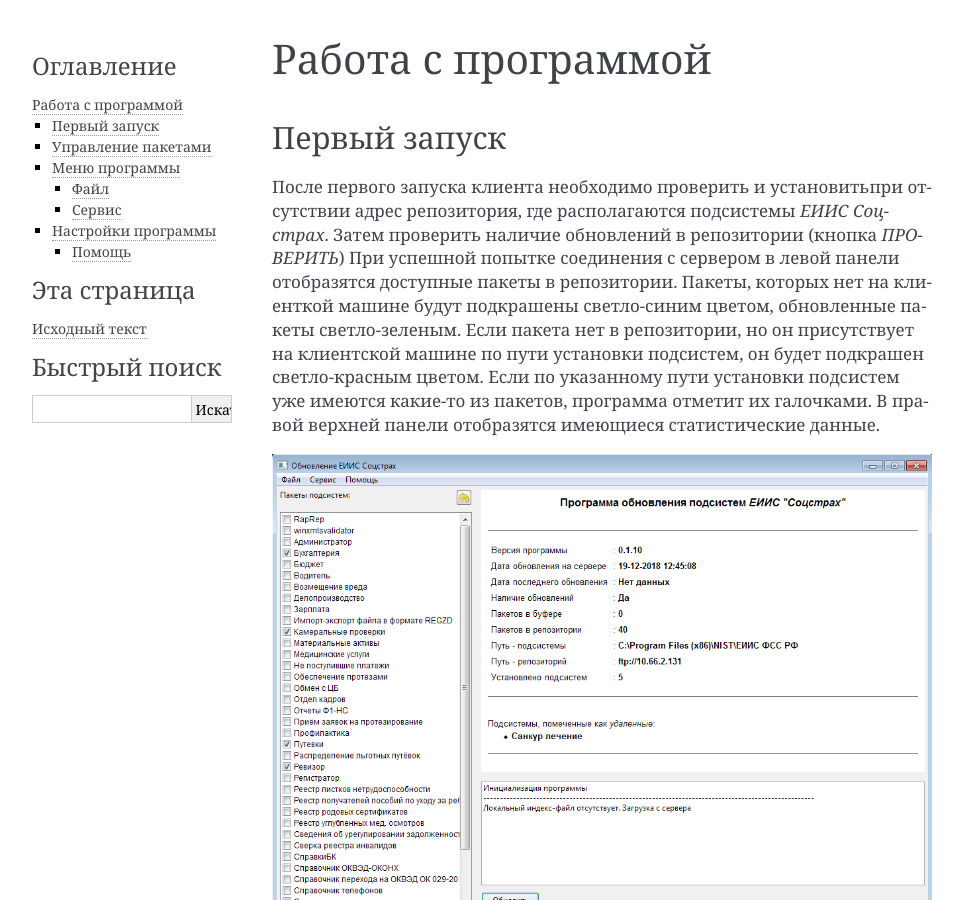
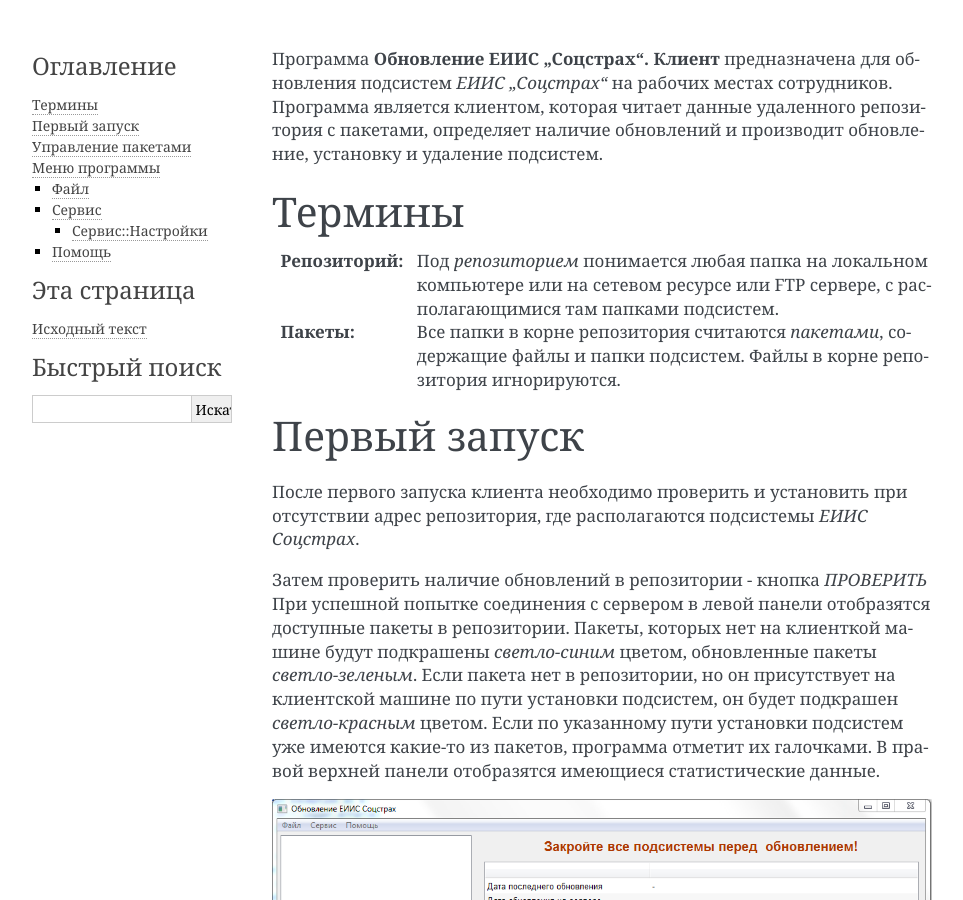
Before and after one commit to fss6600/repoclient, a Sphinx documentation site: the page built from docs/source/workflow.rst, in a window 1280 px wide and 900 px high. Shown: the whole window, without its empty margins (148-1111 px from the left). Built offline with Sphinx 7.4.7, drawn with Linux system fonts in a browser that asks for light colours; some of the changed text lies outside the part shown.

Commit message:
Переписано руководство

```diff
--- a/docs/source/workflow.rst
+++ b/docs/source/workflow.rst
@@ -1,17 +1,27 @@
-*******************
-Работа с программой
-*******************
+Программа **Обновление ЕИИС 'Соцстрах'. Клиент** предназначена для обновления подсистем *ЕИИС 'Соцстрах'* на рабочих местах сотрудников.
+Программа является клиентом, которая читает данные удаленного репозитория с пакетами, определяет наличие обновлений и производит обновление, установку и удаление подсистем.
+
+Термины
+=======
+
+:Репозиторий: Под *репозиторием* понимается любая папка на локальном компьютере или на сетевом ресурсе или FTP сервере, с располагающимися там папками подсистем.
+
+:Пакеты: Все папки в корне репозитория считаются *пакетами*, содержащие файлы и папки подсистем. Файлы в корне репозитория игнорируются.
 
 Первый запуск
 =============
 
-После первого запуска клиента необходимо проверить и установитьпри отсутствии адрес репозитория, где располагаются подсистемы `ЕИИС Соцстрах`.
-Затем проверить наличие обновлений в репозитории (кнопка `ПРОВЕРИТЬ`)
-При успешной попытке соединения с сервером в левой панели отобразятся доступные пакеты в репозитории. Пакеты, которых нет на клиенткой машине будут подкрашены светло-синим цветом, обновленные пакеты светло-зеленым.
-Если пакета нет в репозитории, но он присутствует на клиентской машине по пути установки подсистем, он будет подкрашен светло-красным цветом.
+После первого запуска клиента необходимо проверить и установить при отсутствии адрес репозитория, где располагаются подсистемы `ЕИИС Соцстрах`.
+
+Затем проверить наличие обновлений в репозитории - кнопка `ПРОВЕРИТЬ`
+При успешной попытке соединения с сервером в левой панели отобразятся доступные пакеты в репозитории. Пакеты, которых нет на клиенткой машине будут подкрашены *светло-синим* цветом, обновленные пакеты *светло-зеленым*.
+Если пакета нет в репозитории, но он присутствует на клиентской машине по пути установки подсистем, он будет подкрашен *светло-красным* цветом.
 Если по указанному пути установки подсистем уже имеются какие-то из пакетов, программа отметит их галочками. В правой верхней панели отобразятся имеющиеся статистические данные.
 
 .. image:: _static/images/first_run.png
+    :align: center
+
+.. image:: _static/images/first_run_2.png
     :align: center
 
 При неудачном подключении к серверу, в нижней левой панели отбразится соответствующее сообщение. В таком случае необходимо обратиться к администраторам.
@@ -22,21 +32,30 @@
 Управление пакетами
 ===================
 
-.. warning:: Перед началом работы с программой убедитесь, что Вы закрыли все свои подсистемы, во избежания возникновения ошибок в процессе установки.
+.. attention::
+    **Перед началом работы с программой убедитесь, что Вы закрыли все свои подсистемы, во избежания возникновения ошибок в процессе установки.**
 
 Для управлением пакетами требуется следующая очередность шагов:
 
-    - проверить наличие обновлений в репозитории;
-    - обновить / установить / удалить требуемые пакеты;
+    #. проверить наличие обновлений в репозитории;
+    #. обновить / установить / удалить требуемые пакеты;
 
-Для проверки обновлений нажмите экранную кнопку **`Проверить`** или пункт в меню - **`Сервис`** - **`Проверить обновления`** или нажать клавишу **F2**.
-Для установки, обновления или удаления пакетов, необходимо выбрать в левой панели (*Пакеты подсистем*) необходимые пакеты и нажать кнопку **`Обновить`** или выбрать в меню пункт **`Сервис`** - **`Обновить`** или нажать клавишу **F3**.
-Запустится процесс обмена данными с репозиторием и загрузка новых файлов, при их наличии. Информация о процессе работы будет отображаться в правой нижней панели (*Панель сообщений*) и в прогресс-баре.
+*Проверка обновлений*
+    Для проверки обновлений нажмите экранную кнопку **`Проверить`** или пункт в меню - **`Сервис`** - **`Проверить обновления`** или клавишу <``F2``>.
+    Запустится процесс проверки, о наличии обновлений будет указано в правой верхней панели (*Информационная панель*), измененные или удаленные пакеты будут подсвечены соответствующим цветом.
+
+*Процесс обновления/установки*
+    Для установки, обновления или удаления пакетов, необходимо выбрать в левой панели (*Пакеты подсистем*) необходимые пакеты,
+    которые также будут выделены цветом и нажать кнопку **`Обновить`** или выбрать в меню пункт **`Сервис`** - **`Обновить`** или нажать клавишу <``F3``>.
+    Запустится процесс обмена данными с репозиторием и загрузка новых файлов, при их наличии. Информация о процессе работы будет отображаться в правой нижней панели (*Панель сообщений*) и в прогресс-баре.
+
+.. image:: _static/images/process_start.png
+    :align: center
 
 .. image:: _static/images/update_process.png
     :align: center
 
-При возникновении ошибки в панели сообщения появится соотвтетствующее сообщение красными буквами:
+При возникновении ошибки в панели сообщения появится соответствующее сообщение красными буквами:
 
 .. image:: _static/images/process_error.png
     :align: center
@@ -54,41 +73,39 @@
 Файл
 ----
 
-**Обновить список пакетов** [**F5**]
-    Обновление списка пакетов в левой панели программы. Можно нажать клавишу **F5** или на экранную кнопку над списком пакетов
+**Обновить список пакетов** | <``F5``>
+    Обновление списка пакетов в левой панели программы. Можно нажать клавишу <``F5``> или на экранную кнопку над списком пакетов.
 
 **Выбор пакетов**
     - Выбрать все пакеты в списке или
     - Снять выбор со всех выбранных пакетов
 
-**Завершить работу** [**Ctrl-q**]
+**Завершить работу** | <``Ctrl-q``>
     Завершение работы с программой.
 
 Сервис
 ------
 
-**Проверить обновления** [**F2**]
+**Проверить обновления** | <``F2``>
     Запускает процесс проверки обновлений.
 
-**обновить** [**F3**]
-    Запускает процесс обновления (неактивен, пока не будет проведена проверка обновления)
+**Обновить** | <``F3``>
+    Запускает процесс обновления (неактивен, пока не будет проведена проверка обновления).
 
 **Очистка - Очистка буфера**
     В момент загрузки пакетов из репозитория файлы сначала скачиваются и сохраняются в буфере - временной папке. После удачной загрузки всех файлов пакеты переносятся по пути установки подсистем. В случае ошибки при попытке обновиться после неудачной загрузки на файлы в буфере, можно очистить буфер и заново запустить процесс обновления.
 
 **Обновить ярлыки**
-    Пересоздание ярлыков для установленных подсистем на рабочем столе пользователя
+    Пересоздание ярлыков для установленных подсистем на рабочем столе пользователя.
 
 **Полная обработка**
-    При выборе данной опции при обновлении файлы не будут сверяться с уже установленными, а заново будут скачаны из рапозитория. Принудительное обновление файлов
+    Принудительное обновление файлов. При выборе данной опции при обновлении файлы не будут сверяться с уже установленными, а заново будут скачаны из репозитория.
 
 **Настройки**
-    Вызов настроек программы
+    Вызов настроек программы.
 
-Настройки программы
-===================
-
-Настройки программы находятся в меню `Сервис - Настройки`:
+Сервис::Настройки
+~~~~~~~~~~~~~~~~~
 
 .. image:: _static/images/settings.png
     :align: center
@@ -96,18 +113,20 @@
 **Путь установки подсистем**
     Указывается путь на диске, куда будут установлены подсистемы ЕИИС на ПК пользователя. Заполняется автоматически при выборе соответствующего пункта (см. ниже)
 
-**устанавливать в профиль пользователя**
-    Если выбрано, меняет путь установки подсистем в папку профиля пользователя, вместо пути по-умолчанию. Может быть полезным, если у пользователя нет прав на установку в `Program Files`
+**Устанавливать в профиль пользователя**
+    Если выбрано, меняет путь установки подсистем в папку профиля пользователя. Может быть полезным, если у пользователя нет прав на установку в `Program Files`
 
-**Путь к репозиторию**
+**Путь к репозиторию** [*]_
     Указывает путь к репозиторию пакетов. Обязательный параметр. По-умолчанию задан FTP-сервер филиала №2. Может быть задан как ftp-серверу, сетевой или локальной папке. Например:
         `ftp://ftp.server.name/repo/path`
 
+        `ftp://user:pass@ftp.server.name/repo/path`
+
         `ftp://10.66.0.125`
 
-        `//10.66.0.125/repo/path`
+        `\\\\10.66.0.125\\repo/path`
 
-        `//server_name/repo/path`
+        `\\\\server_name\\repo\\path`
 
         `С:\\path\\to\\repo`
 
```
Also changed, not shown: other parts of docs/source/workflow.rst (+4 -0 lines), docs/source/_static/images/first_run.png, docs/source/_static/images/first_run_2.png (added), docs/source/_static/images/first_run_error.PNG, docs/source/_static/images/process_error.PNG, docs/source/_static/images/process_start.PNG (added), docs/source/_static/images/process_success.PNG, docs/source/_static/images/settings.PNG, docs/source/_static/images/update_process.PNG.
